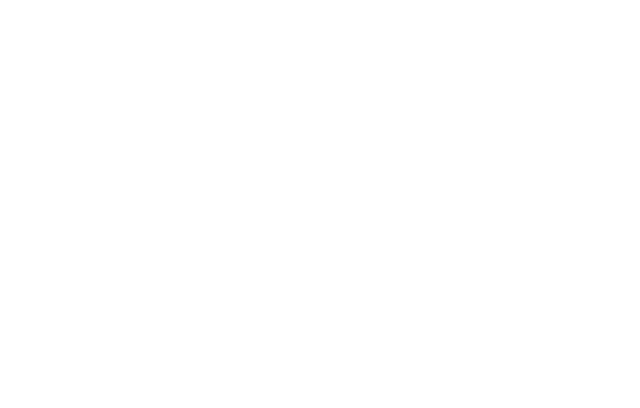
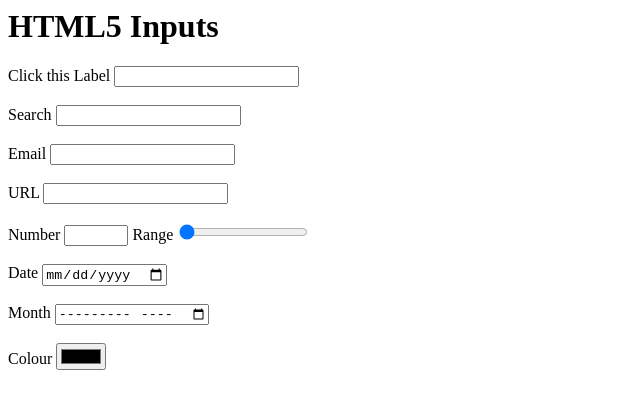
Before and after one commit to Tony2tones777/html5game, a plain HTML site: page index.html in a window 1280 px wide. Shown: the whole page, without its empty margins (0-640 px from the left). Drawn offline with Linux system fonts and the light colour scheme.

Commit message:
html components

```diff
--- a/index.html
+++ b/index.html
@@ -1,13 +1,60 @@
 <HTML>
+
 <head>
+	<title> HTML5 Inputs</title>
 </head>
 
 <body>
 
-	<script>
-		console.log("ola");
-		alert('olla');
-	</script>
+	<h1>HTML5 Inputs </h1>
+
+	<label for="fname">Click this Label</label>
+	<input type="text" id="fname">
+
+	<br><br>
+
+
+	<label for="form-search">Search</label>
+	<input type="search" id="form-search">
+
+	<br><br>
+
+
+	<label for="form-email">Email</label>
+	<input type="email" id="form-email" required>
+
+	<br><br>
+
+
+	<label for="form-url">URL</label>
+	<input type="url" id="form-url">
+
+	<br><br>
+
+
+	<label for="form-num">Number</label>
+	<input type="number" id="form-num" min="5" max="100" step="5">
+
+	<label for="form-range">Range</label>
+	<input type="range" id="form-range" min="1" max="100" value="0">
+
+	<br><br>
+
+
+	<label for="form-date">Date</label>
+	<input type="date" id="form-date">
+
+	<br><br>
+
+
+	<label for="form-month">Month</label>
+	<input type="month" id="form-month">
+
+	<br><br>
+
+
+	<label for="form-color">Colour</label>
+	<input type="color" id="form-color">
 </body>
 
 </HTML>
```
